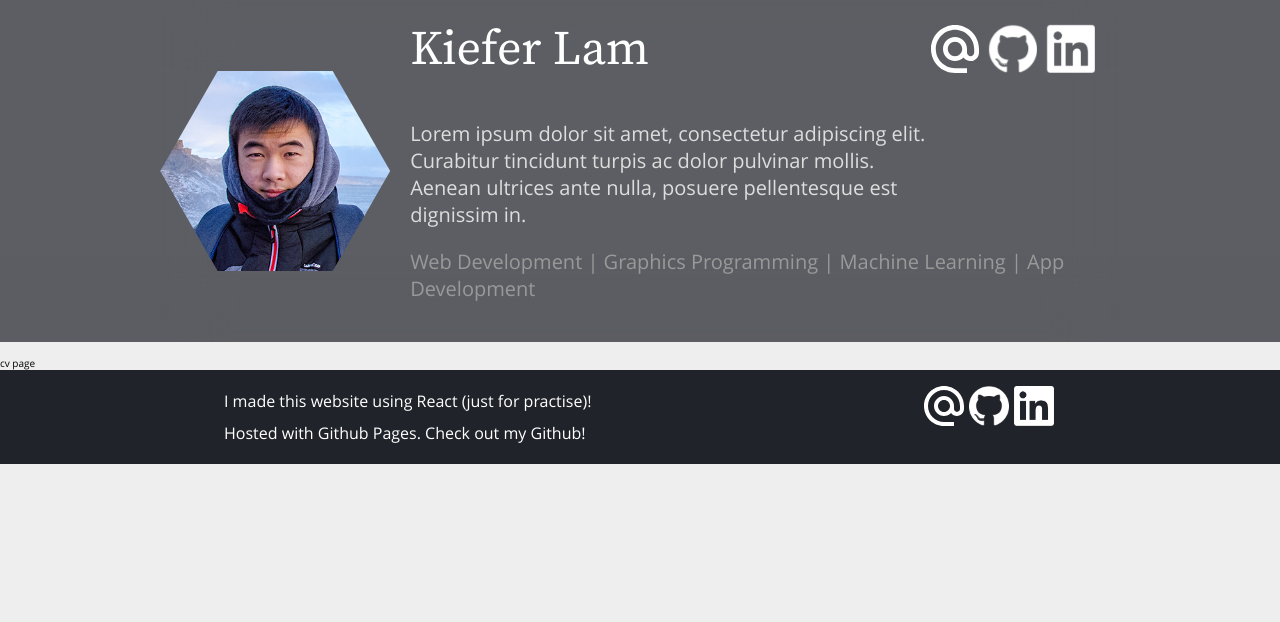
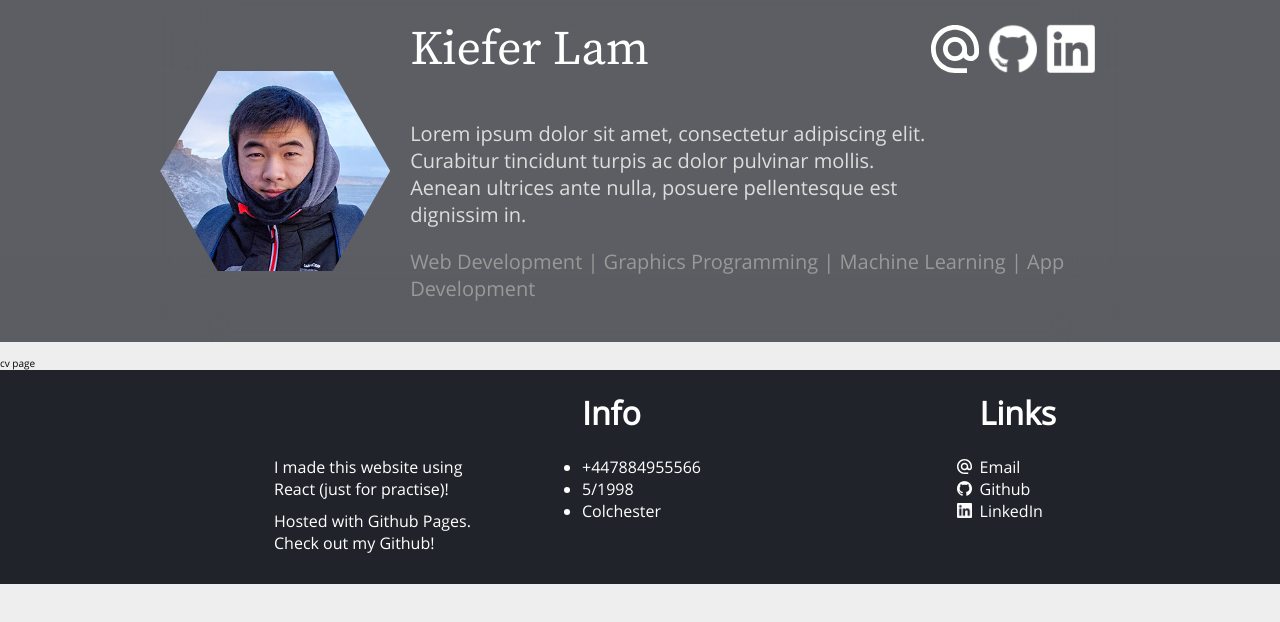
Before and after one commit to kieferlam/kieferlam.github.io, a React (Create React App) app: page /cv in a window 1280 px wide. Shown: the top 622 px of the page. Built offline with nearby package versions, Linux system fonts and the light colour scheme.

Commit message:
Change footer structure and styling

```diff
--- a/src/components/Footer.js
+++ b/src/components/Footer.js
@@ -2,23 +2,41 @@ import React from 'react';
 import './Footer.scss';
 
 class Footer extends React.Component {
-    constructor(props){
+    constructor(props) {
         super(props)
 
-        this.state = {socials: []}
+        this.state = { socials: [] }
         fetch(process.env.PUBLIC_URL + '/data/socials.json').then(res => res.json()).then(result => this.setState({ socials: result }))
     }
     render() {
 
-        const social_links = this.state.socials.map((soc, index) => <li key={index}><a href={soc.url}><img src={process.env.PUBLIC_URL + soc.img} alt={soc.name} /></a></li>);
+        const social_links = this.state.socials.map((soc, index) => {
+            return(
+            <li key={`footer-social-${index}`}>
+                <div className="footer-social-img-container"><img src={soc.img} alt={soc.name} /></div>
+                <a href={soc.url}>
+                    {soc.name}
+                </a>
+            </li>)
+        });
 
         return (
-            <div className={this.props.className}>
+            <div className={`${this.props.className} footer`}>
                 <div className="footer-message-text">
+                    <h1>&nbsp;</h1>
                     <p>I made this website using React (just for practise)!</p>
                     <p>Hosted with Github Pages. Check out my Github!</p>
                 </div>
+                <div className="footer-message-text">
+                    <h1>Info</h1>
+                    <ul>
+                        <li>+447884955566</li>
+                        <li>5/1998</li>
+                        <li>Colchester</li>
+                    </ul>
+                </div>
                 <div className="footer-socials-container">
+                    <h1>Links</h1>
                     <ul>
                         {social_links}
                     </ul>
--- a/src/components/Footer.scss
+++ b/src/components/Footer.scss
@@ -2,26 +2,44 @@
 
 $footer-text-col: white;
 
-$socials-height: 4rem;
+$socials-height: 1.5rem;
 
 footer{
     background: $theme-base-colour;
+    padding-bottom: 2rem;
 }
 
-footer > div{
+.footer{
     color: $footer-text-col;
     font-size: 1.6rem;
     display: flex;
     width: 65%;
     min-width: 700px;
     margin: auto;
-    justify-content: space-between;
+    justify-content: flex-start;
+}
+
+.footer ul{
+    margin: 0;
+    padding: 0;
+}
+
+.footer-socials-container{
+    margin-left: auto;
+    margin-right: 0;
+}
+
+.footer-social-img-container{
+    position: relative;
 }
 
 .footer-socials-container img{
     height: $socials-height;
-    width: auto;
-    filter:brightness(100);
+    width: $socials-height;
+    filter: brightness(0) invert(1);
+    position: absolute;
+    left: -$socials-height * 1.5;
+    top: -$socials-height / 2;
 }
 
 .footer-socials-container ul{
@@ -29,12 +47,20 @@ footer > div{
 }
 
 .footer-socials-container li{
-    display: inline;
-    margin: 0 0.25rem;
+    display: flex;
+    align-items: center;
+    flex-direction: row;
+    justify-content: flex-start;
+}
+
+.footer-socials-container a{
+    text-decoration: none;
+    color: $footer-text-col;
 }
 
 .footer-message-text{
-    padding: 1rem 0;
+    max-width: 25%;
+    margin: 0 5rem;
 }
 
 .footer-message-text p{
```
Lines whose indentation alone changed are shown as unchanged.
